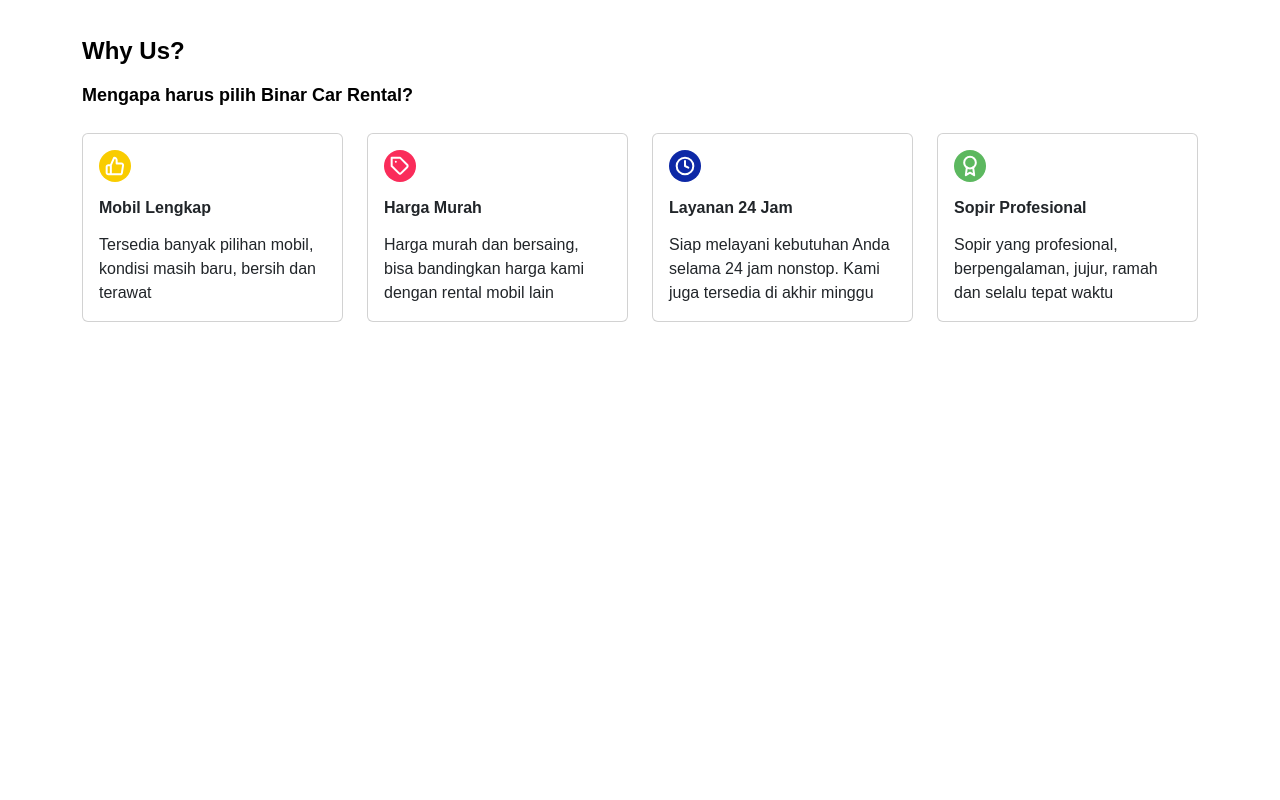
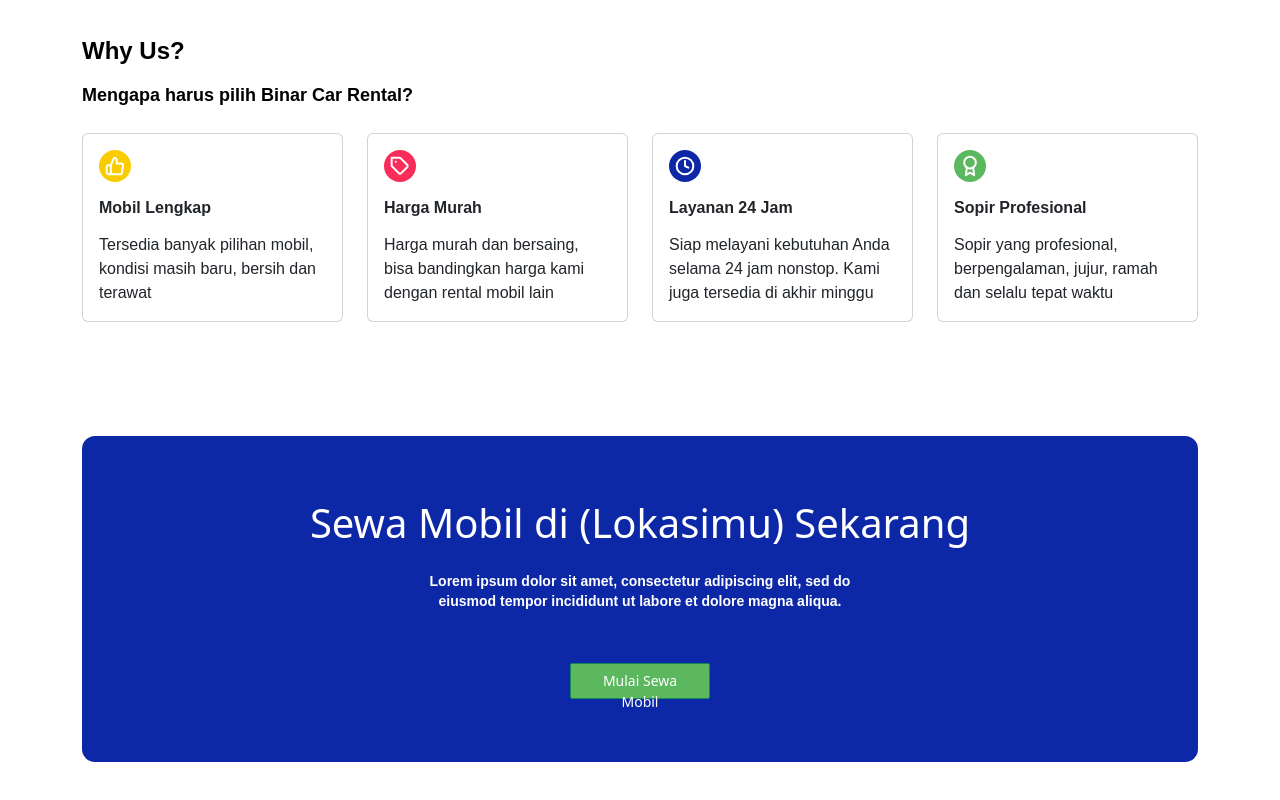
Before and after one commit to HarisMI40/fer-rental-mobil-public, a React (Vite) app: page / in a window 1280 px wide. Shown: the part 1139-1939 px from the top of the page. Before the commit the page ends 1585 px from the top, so only its background shows below. Built offline with nearby package versions, Linux system fonts and the light colour scheme.

Commit message:
+ section cta banner

```diff
--- a/src/App.jsx
+++ b/src/App.jsx
@@ -4,6 +4,7 @@ import HeaderMain from "./components/HeaderMain/HeaderMain";
 import Hero from "./components/Hero/Hero";
 import OurService from "./components/OurService/OurService";
 import WhyUs from "./components/WhyUs/WhyUs";
+import CtaBanner from "./components/CtaBanner/CtaBanner";
 function App() {
 
   return (
@@ -19,6 +20,10 @@ function App() {
       <Container>
         <WhyUs />
       </Container>
+
+      <Container className={style.containerCtaBanner}>
+        <CtaBanner />
+      </Container>
     </div>
   );
 }
--- a/src/app.module.css
+++ b/src/app.module.css
@@ -16,4 +16,8 @@
     .containerOurService{
         padding : 100px 0;
     }
+
+    .containerCtaBanner{
+        margin-top : 106px;
+    }
 }
--- /dev/null
+++ b/src/components/CtaBanner/CtaBanner.css
@@ -0,0 +1,55 @@
+.kotak{
+    background-color: #0D28A6;
+    color:white;
+    border-radius: 13px;
+    width: 328px;
+    height: 420px;
+    display: flex;
+    flex-direction: column;
+    text-align: center;
+    justify-content: center;
+    align-items: center;
+    padding : 64px;
+
+}
+
+.kotak .judul{
+    font-weight: 700;
+    font-size: 24px;
+    line-height: 36px;
+    margin-bottom: 16px;
+}
+
+.kotak .deskripsi{
+    font-family: Arial, Helvetica, sans-serif;
+    margin-bottom: 32px;
+    font-weight: 700;
+    font-size: 14px;
+    line-height: 20px;
+    width: 212px;
+}
+
+.kotak button{
+    background-color: #5CB85F;
+    border-radius: 2px;
+    width: 140px;
+    height: 36px;
+    font-size: 14px;
+}
+
+@media (min-width : 768px){
+    .kotak{
+        width: 100%;
+        height: 326px;
+    }
+
+    .kotak .judul{
+        font-size: 36px;
+        line-height: 54px;
+    }
+
+    .kotak .deskripsi {
+        width: 468px;
+        margin-bottom: 52px;
+    }
+}
--- /dev/null
+++ b/src/components/CtaBanner/CtaBanner.jsx
@@ -0,0 +1,19 @@
+import React from "react";
+import "./ctaBanner.css";
+const CtaBanner = () => {
+  return (
+    <div class="d-flex justify-content-center">
+        <div class="kotak">
+            <div class="judul"><h1 class="text-center">Sewa Mobil di (Lokasimu) Sekarang</h1></div>
+            <div class="deskripsi text-center">
+                Lorem ipsum dolor sit amet, consectetur adipiscing elit, sed do eiusmod tempor incididunt ut labore et dolore magna aliqua.
+            </div>
+
+            <button class="btn btn-success">Mulai Sewa Mobil</button>
+        </div>
+
+    </div>
+  );
+};
+
+export default CtaBanner;
```
